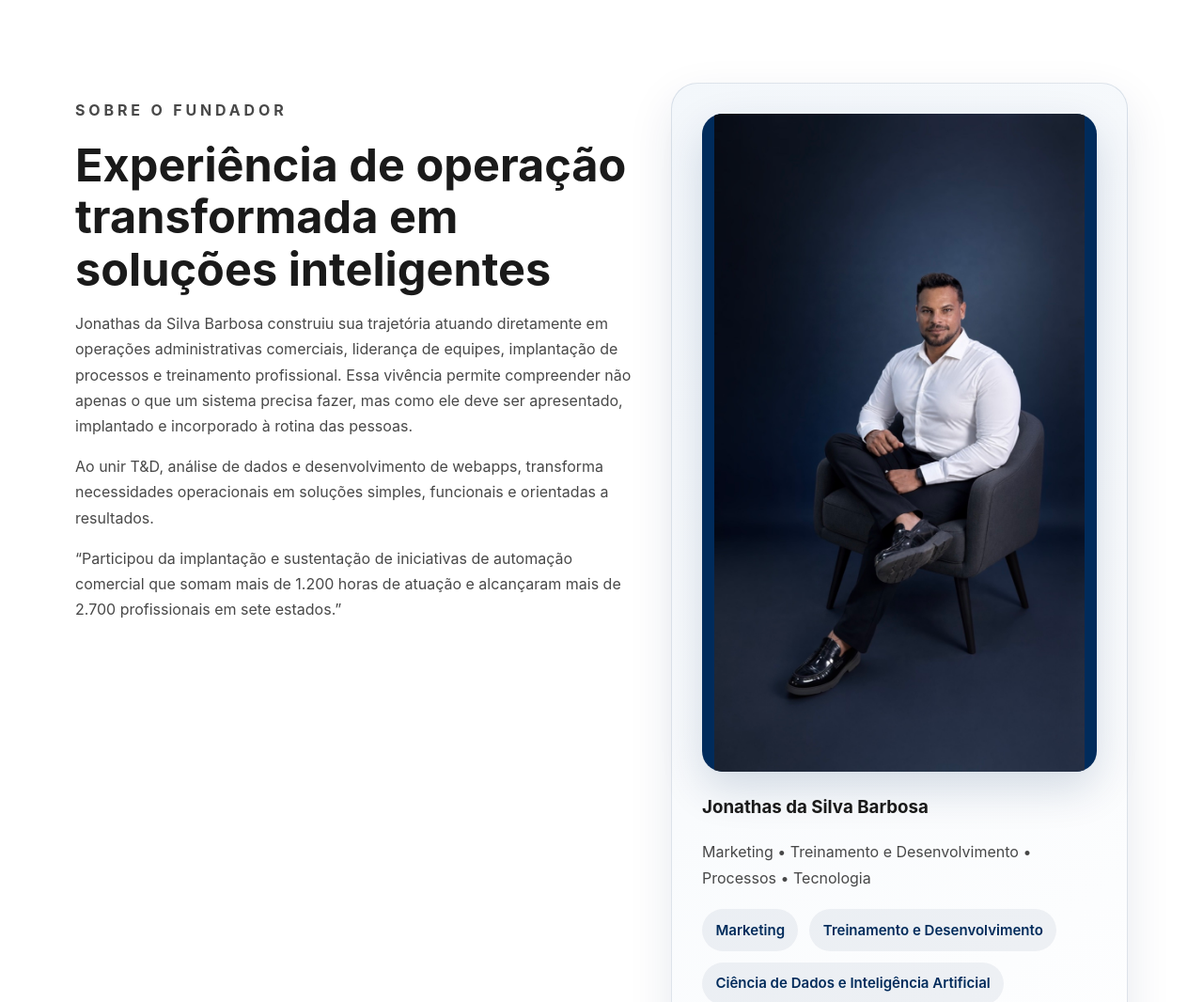
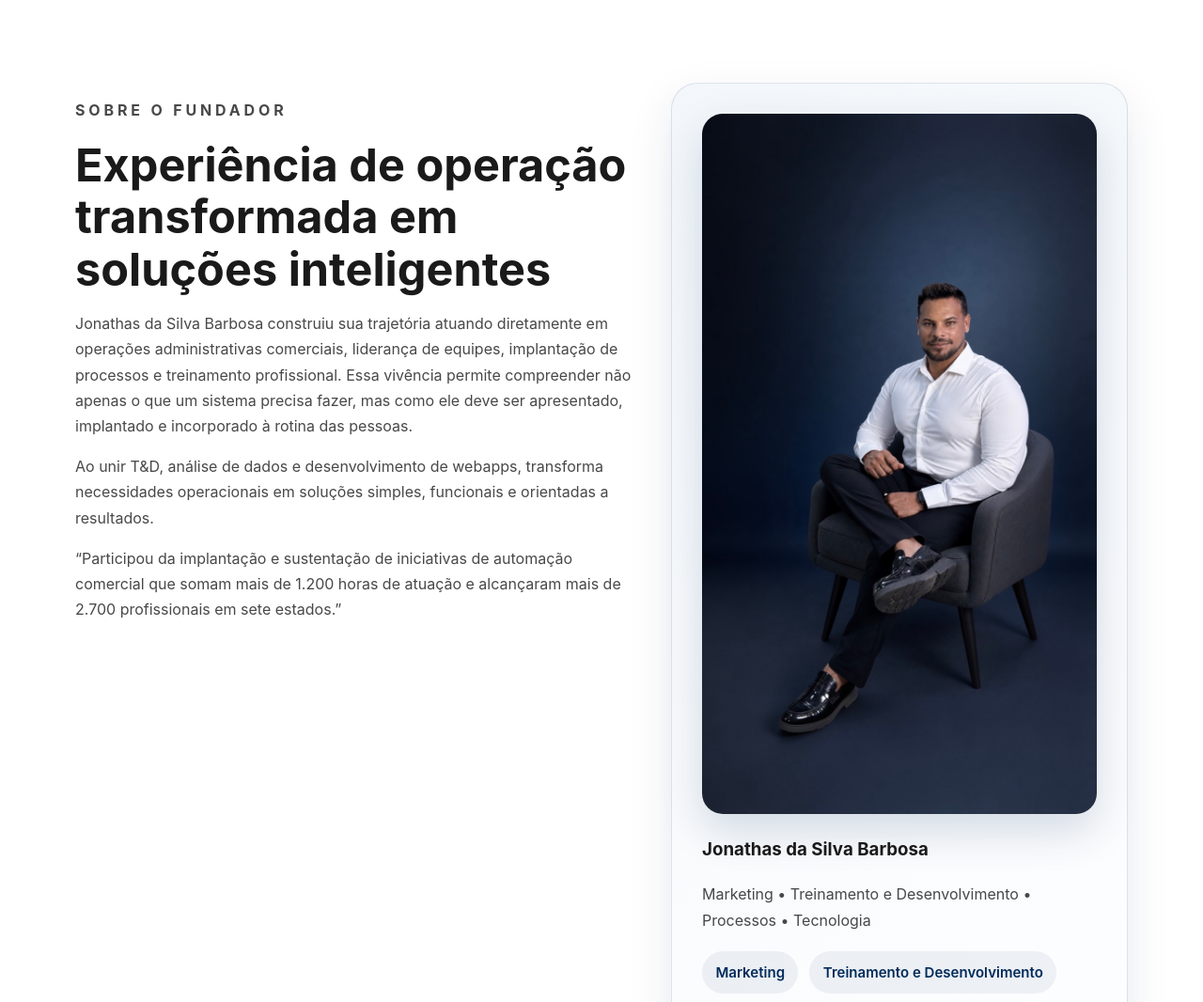
Before and after one commit to JonathassBarbosa/SITE-JSB-SMART-SERVICE, a website: page index.html in a window 1280 px wide. Shown: the part 1020-2086 px from the top of the page at 94% size. Drawn offline with Linux system fonts and the light colour scheme.

Commit message:
Exibe foto completa sem faixas de fundo

```diff
--- a/branding.css
+++ b/branding.css
@@ -65,9 +65,8 @@
 .founder-photo {
   width: 100%;
   aspect-ratio: 902 / 1600;
-  max-height: 700px;
   overflow: hidden;
-  background: var(--brand-navy);
+  background: transparent;
   border-radius: 22px;
   margin-bottom: 1.35rem;
   box-shadow: 0 18px 46px rgba(0, 43, 91, 0.16);
```
